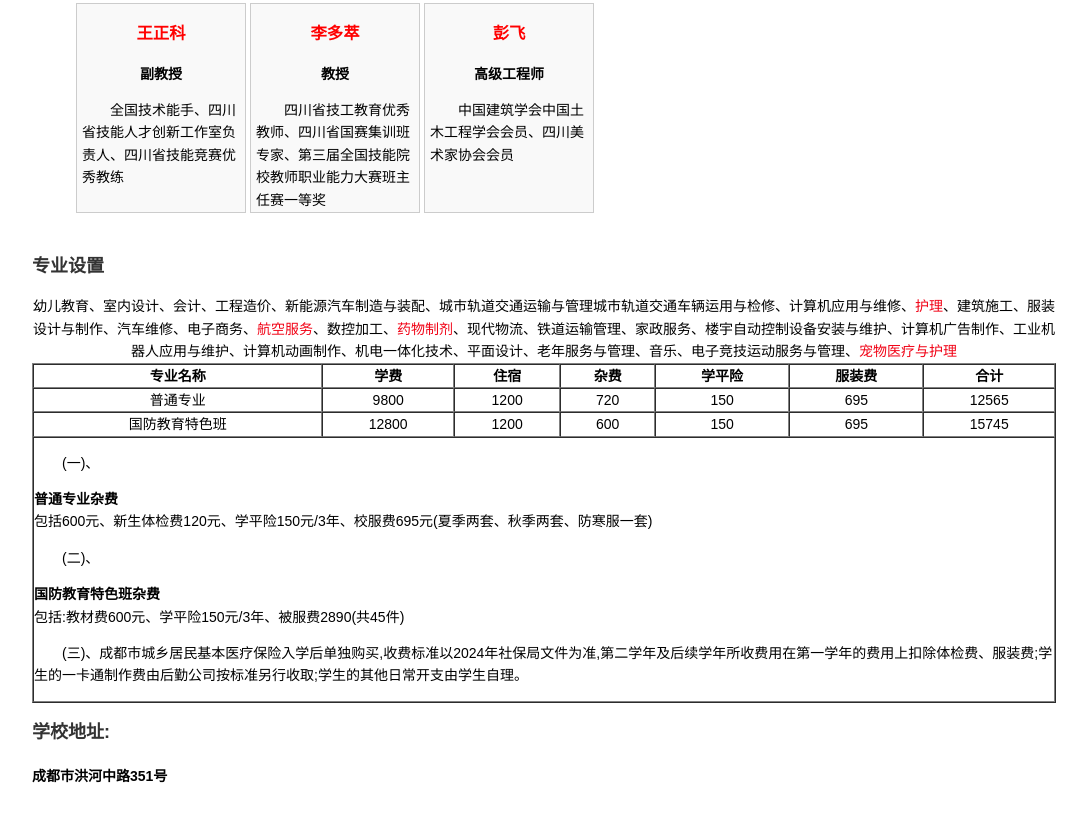
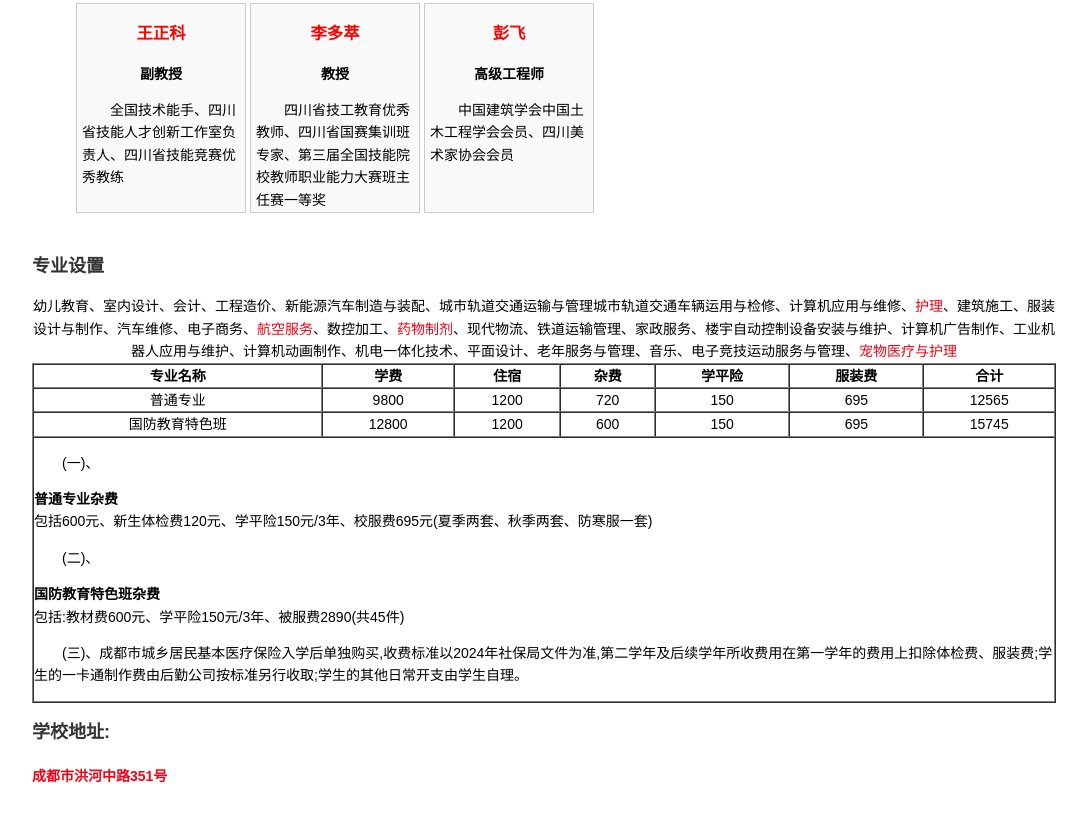
Before and after one commit to Three-Brothers/newschool.github.io, a plain HTML site: page sccs.html in a window 1280 px wide. Shown: the part 588-1410 px from the top of the page, without its empty margins (96-1183 px from the left). Drawn offline with Linux system fonts and the light colour scheme.

Commit message:
Update sccs.html

```diff
--- a/sccs.html
+++ b/sccs.html
@@ -24,6 +24,9 @@
         }
         h2{
             font-size: 18px;
+        }
+        h4{
+            color: #f10215;
         }
         p{
             text-indent: 2em;
```
